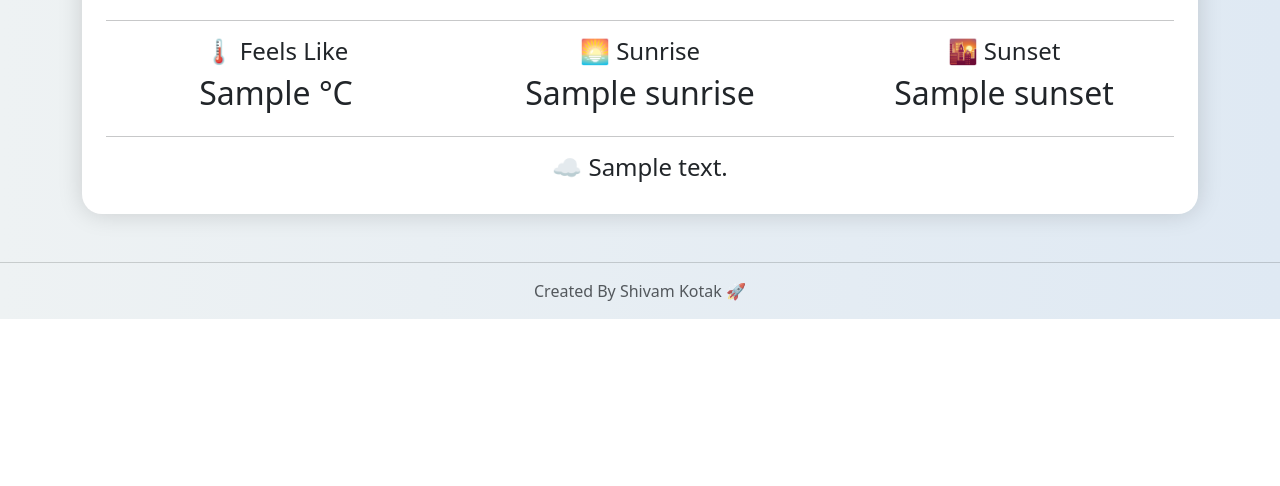
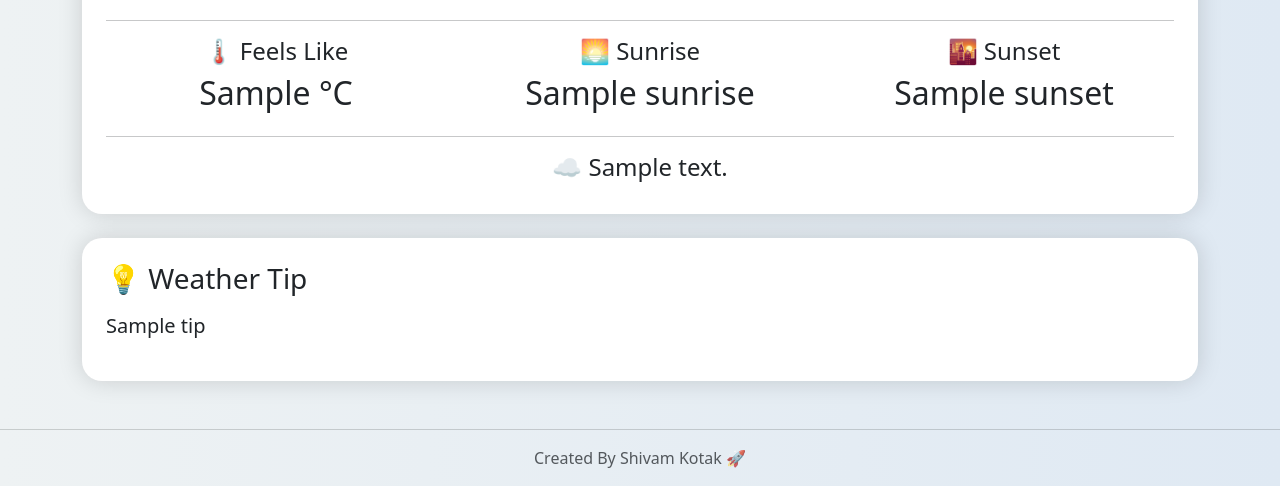
Before and after one commit to shivam1108-06/flask-weather-dashboard, a Flask app: template templates/index.html in a window 1280 px wide. Shown: the part 1294-1780 px from the top of the page. Before the commit the page ends 1613 px from the top, so only its background shows below. Run offline with Flask 3, Linux system fonts and the light colour scheme; the template is opened without the code that fills it: most values are stand-ins (such as "Sample title", 1, 10 or a date in 2020).

Commit message:
Added weather tips

```diff
--- a/app.py
+++ b/app.py
@@ -13,6 +13,7 @@ def home():
 
     weather = None
     error = None
+    tip = None
 
     if request.method == "POST":
 
@@ -52,6 +53,15 @@ def home():
                 )
             }
 
+            if data["main"]["temp"] >= 35:
+                tip = "🔥 Stay hydrated and avoid direct sunlight."
+
+            elif data["main"]["temp"] >= 25:
+                tip = "🌤 Great weather for outdoor activities."
+
+            else:
+                tip = "🧥 Weather is cool. Consider wearing warm clothes."
+
             if city not in search_history:
                 search_history.insert(0, city)
 
@@ -65,7 +75,8 @@ def home():
         "index.html",
         weather=weather,
         error=error,
-        history=search_history
+        history=search_history,
+        tip = tip
     )
 
 if __name__ == "__main__":
--- a/templates/index.html
+++ b/templates/index.html
@@ -304,6 +304,22 @@
 
         {% endif %}
 
+        {% if tip %}
+
+        <div class="card weather-card mt-4 p-4">
+
+            <h3 class="mb-3">
+                💡 Weather Tip
+            </h3>
+
+            <p class="fs-5">
+                {{ tip }}
+            </p>
+
+        </div>
+
+        {% endif %}
+
     </div>
 
     <footer class="text-center mt-5 mb-3 text-muted">
```
